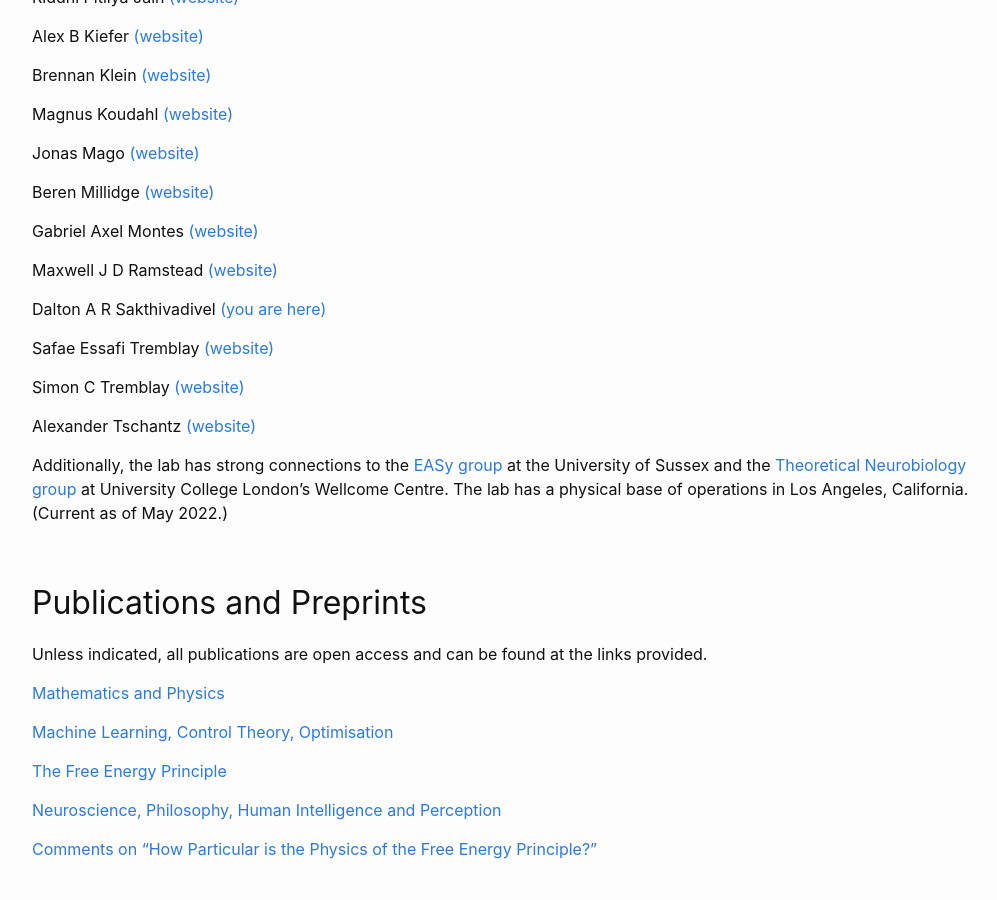
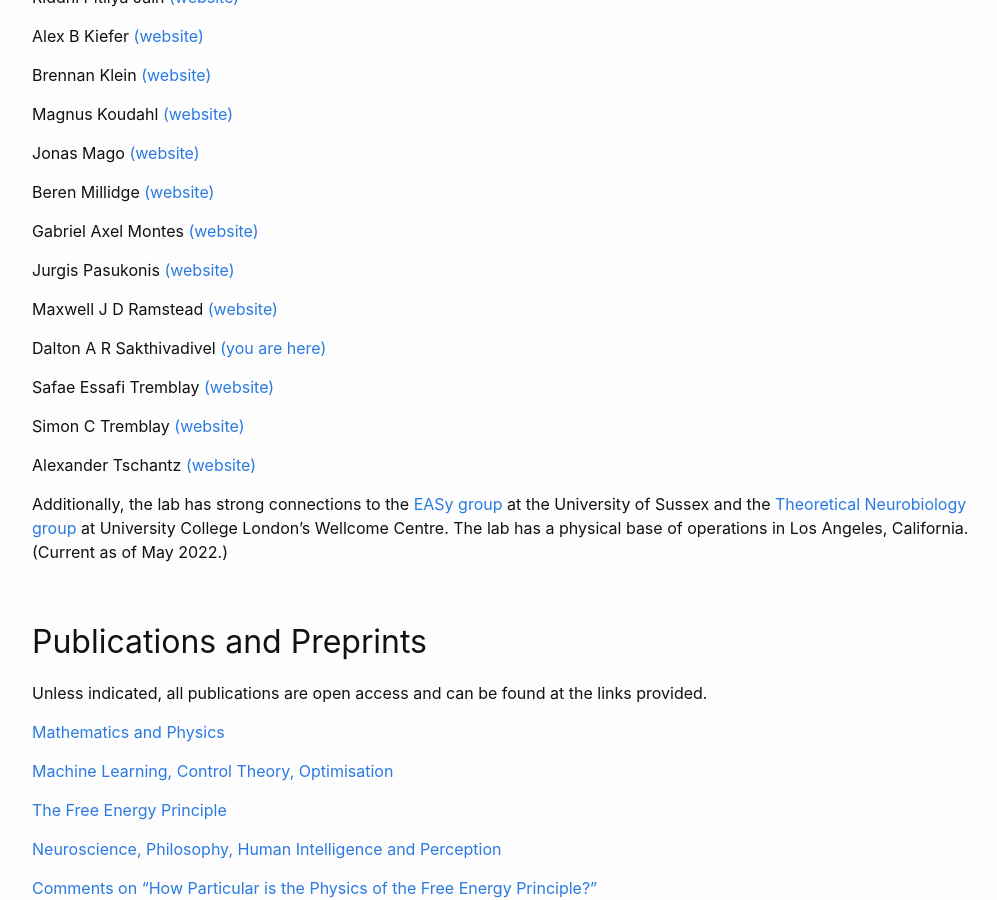
Before and after one commit to DARSakthi/DARSakthi.github.io, a Jekyll site: the page built from verses-lab.markdown, in a window 1280 px wide and 900 px high, scrolled down 491 px. Shown: the whole window, without its empty margins (126-1123 px from the left). Built offline with Jekyll 4.4.1, drawn with Linux system fonts in a browser that asks for light colours.

Commit message:
Welcomed Jurgis to the team

```diff
--- a/verses-lab.markdown
+++ b/verses-lab.markdown
@@ -28,6 +28,8 @@ Jonas Mago [(website)](https://scholar.google.ca/citations?user=edwAqz0AAAAJ&hl=
 Beren Millidge [(website)](https://beren.io)
 
 Gabriel Axel Montes [(website)](http://gabrielaxel.com/academic)
+
+Jurgis Pasukonis [(website)](https://scholar.google.com/citations?user=nxRttTYAAAAJ&hl=en&authuser=1)
 
 Maxwell J D Ramstead [(website)](https://scholar.google.com/citations?hl=en&user=ILpGOMkAAAAJ)
 
```
